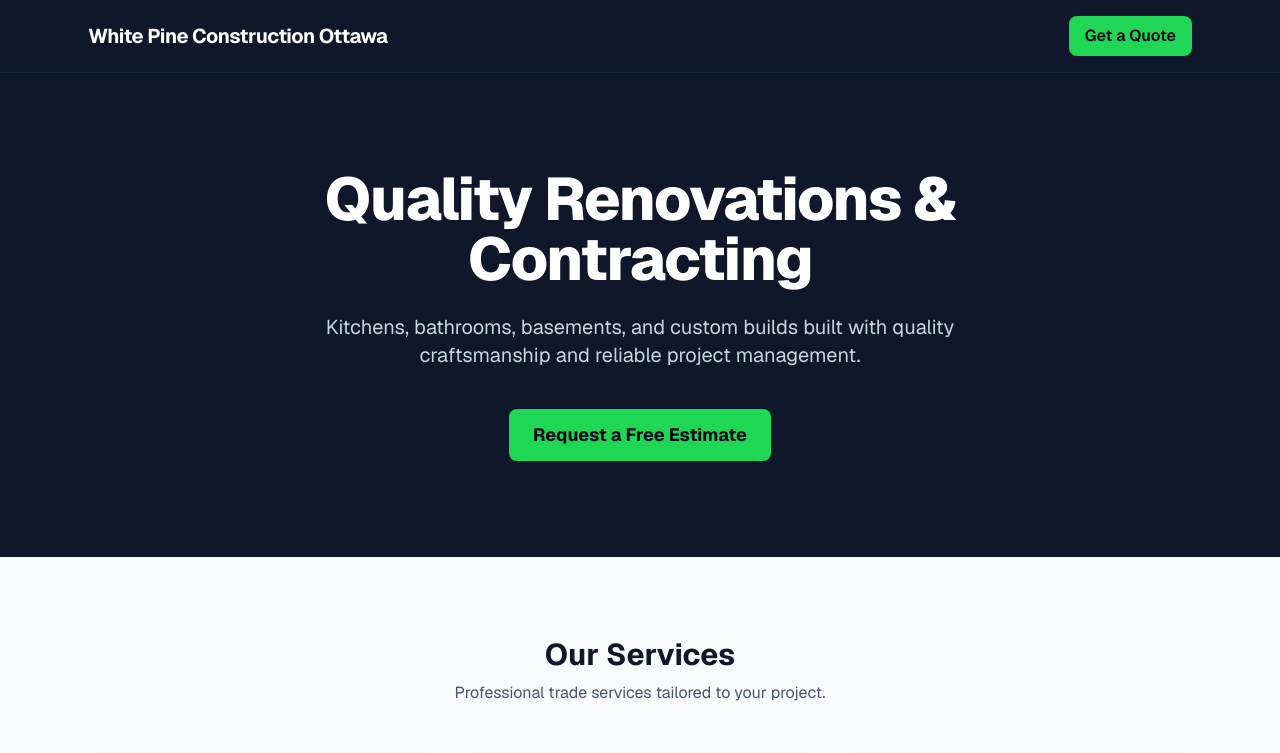
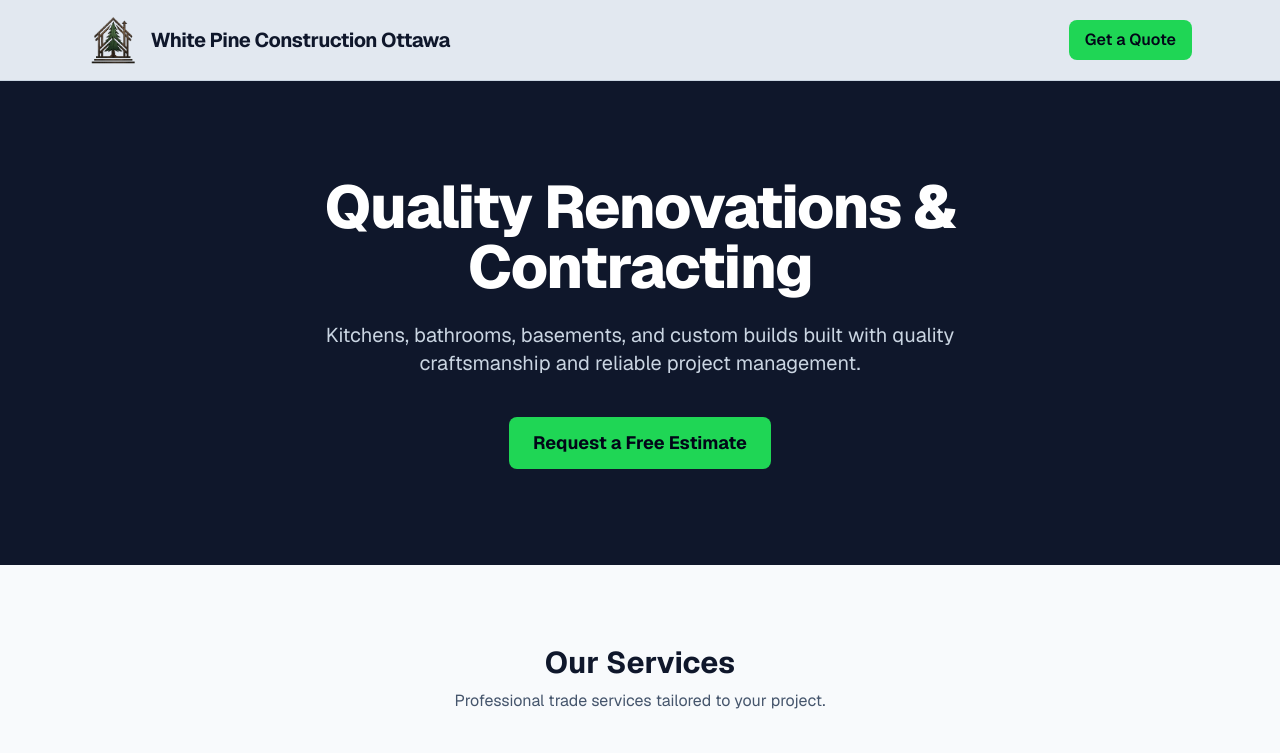
Before and after one commit to sachagauthier9-star/contractor-site, a Next.js app: page / in a window 1280 px wide. Shown: the top 753 px of the page. Built offline with nearby package versions, Linux system fonts and the light colour scheme.

Commit message:
Updated favicon, header bar, and removed footer logo

```diff
--- a/app/page.tsx
+++ b/app/page.tsx
@@ -1,13 +1,33 @@
+export const metadata = {
+  title: "White Pine Construction Ottawa",
+  description:
+    "Professional renovations in Ottawa including kitchens, bathrooms, basements, home gyms, and custom builds.",
+  icons: {
+    icon: "/1logo.png", // favicon now uses your logo
+  },
+};
+
 export default function Home() {
   return (
     <>
       <main className="min-h-screen bg-slate-50 text-slate-900 font-sans">
-        {/* Navigation */}
-        <header className="sticky top-0 z-50 bg-slate-900 text-white border-b border-slate-800">
+
+        {/* Full-Width Branded Header Bar */}
+        <header className="sticky top-0 z-50 bg-slate-200 text-slate-900 border-b border-slate-300 w-full">
           <div className="max-w-6xl mx-auto px-6 py-4 flex justify-between items-center">
-            <span className="text-xl font-bold tracking-tight">
-              White Pine Construction Ottawa
-            </span>
+
+            {/* Logo + Brand Name */}
+            <div className="flex items-center gap-3">
+              <img
+                src="/1logo.png"
+                alt="White Pine Construction Ottawa Logo"
+                className="h-12 w-auto"
+              />
+              <span className="text-xl font-bold tracking-tight">
+                White Pine Construction Ottawa
+              </span>
+            </div>
+
             <a
               href="#contact"
               className="bg-[#1fd655] hover:bg-[#18ab45] text-slate-950 font-semibold px-4 py-2 rounded-lg transition"
```
Also changed, not shown: public/1logo.png (added), public/logo.png (added).
